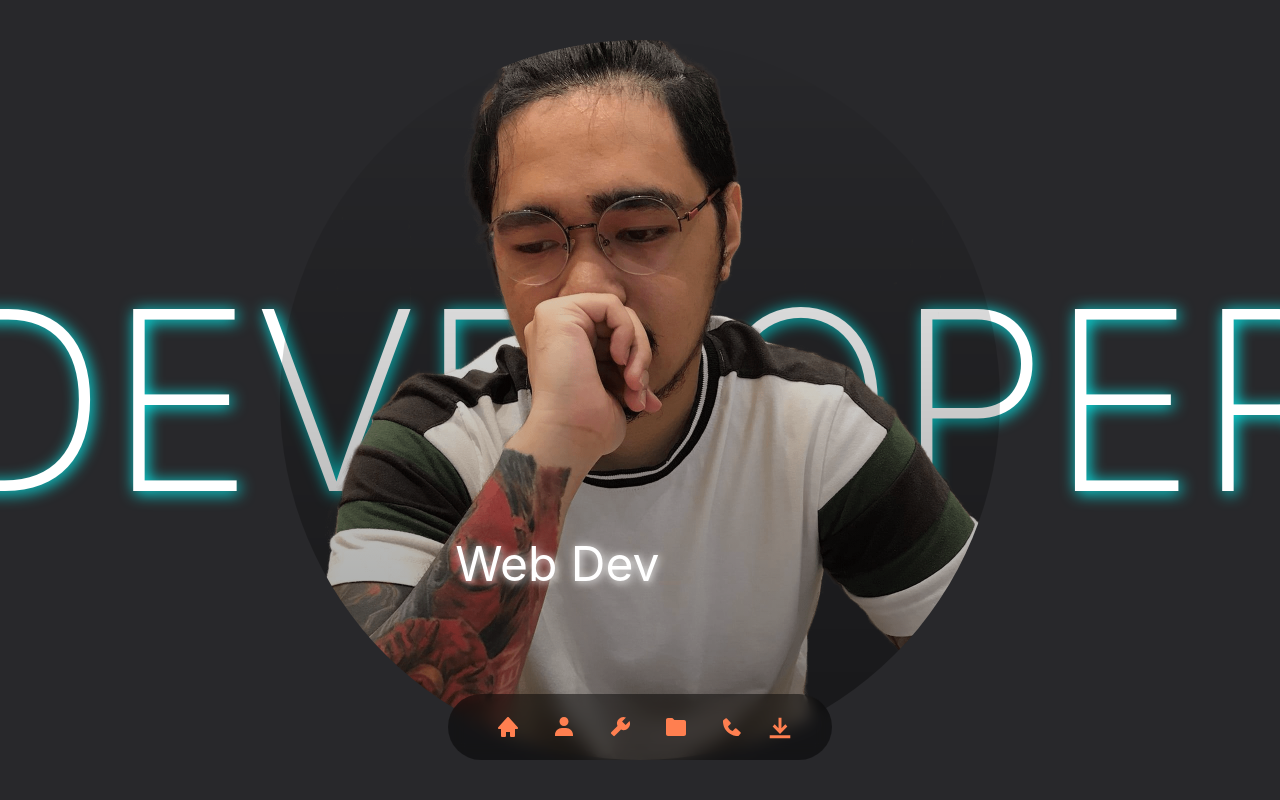
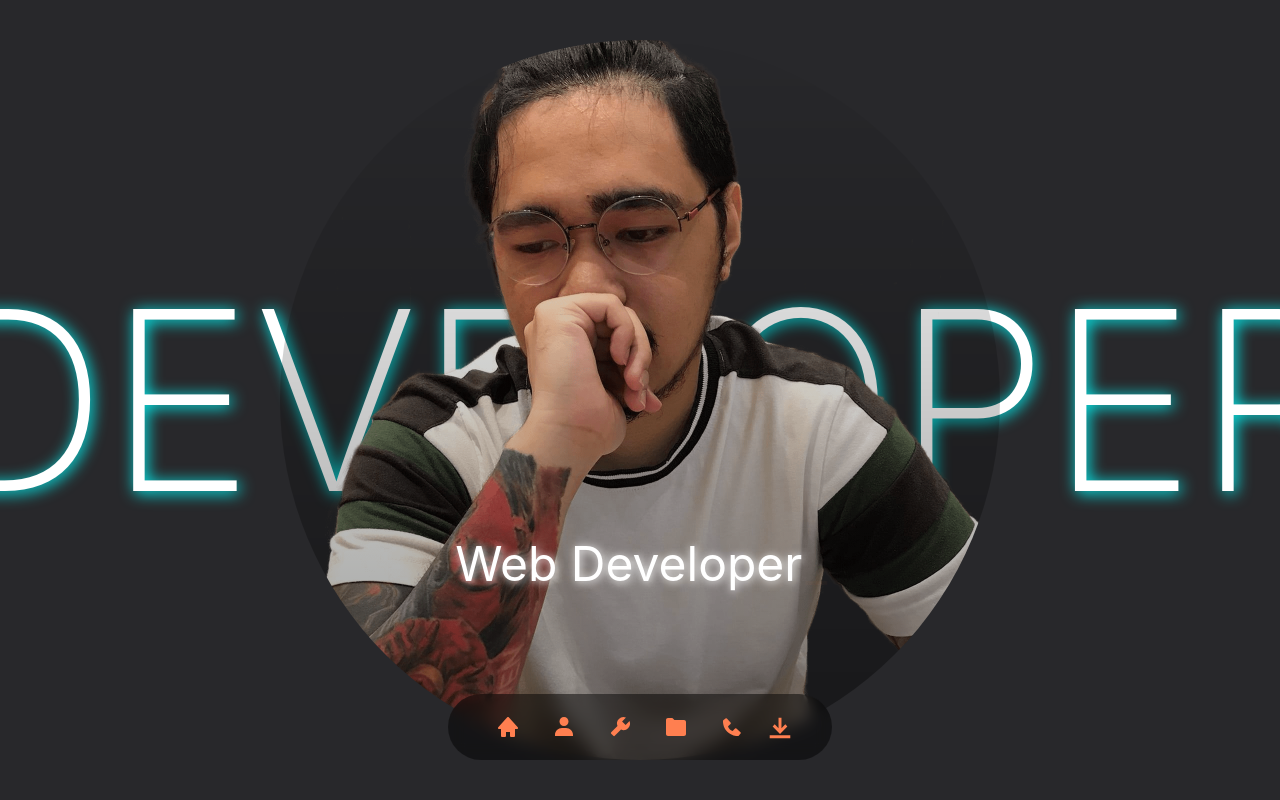
Before and after one commit to jasonLapina/Portf, a React (Create React App) app: page / in a window 1280 px wide. Shown: the top 800 px of the page. Built offline with nearby package versions, Linux system fonts and the light colour scheme.

Commit message:
hero typewriter speed

```diff
--- a/src/components/Hero.js
+++ b/src/components/Hero.js
@@ -8,8 +8,14 @@ function Hero() {
   const [showTypewriter, setShowTypewriter] = useState(false);
 
   const [text] = useTypewriter({
-    words: ["easteregg", "Hi, I'm Jason!", "Web Developer", "Get to know me!"],
+    words: [
+      "           ",
+      "Hi, I'm Jason!",
+      "Web Developer",
+      "Get to know me!",
+    ],
     loop: 1,
+    typeSpeed: 50,
     onLoopDone: () => setShowActions(true),
   });
 
```
